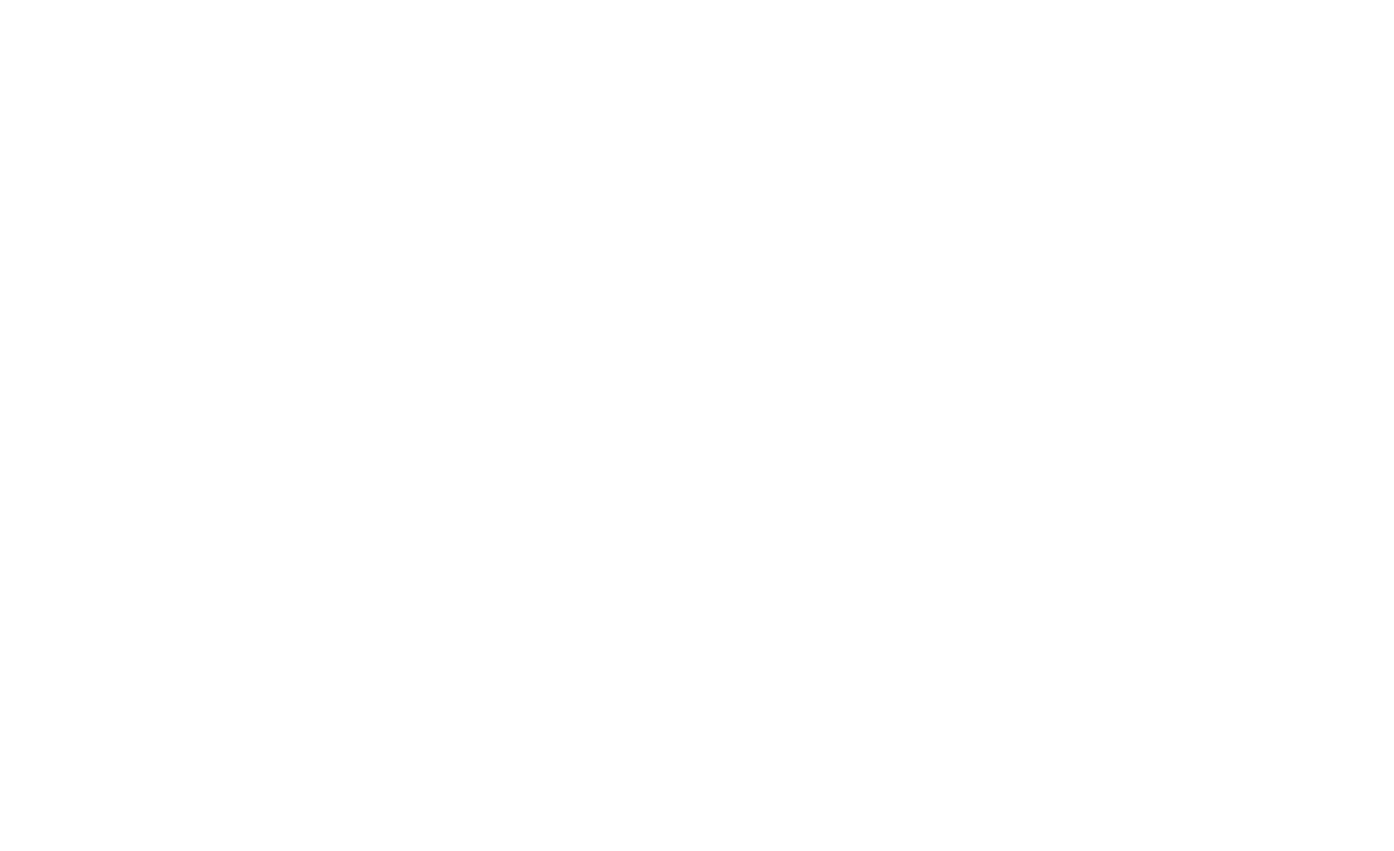
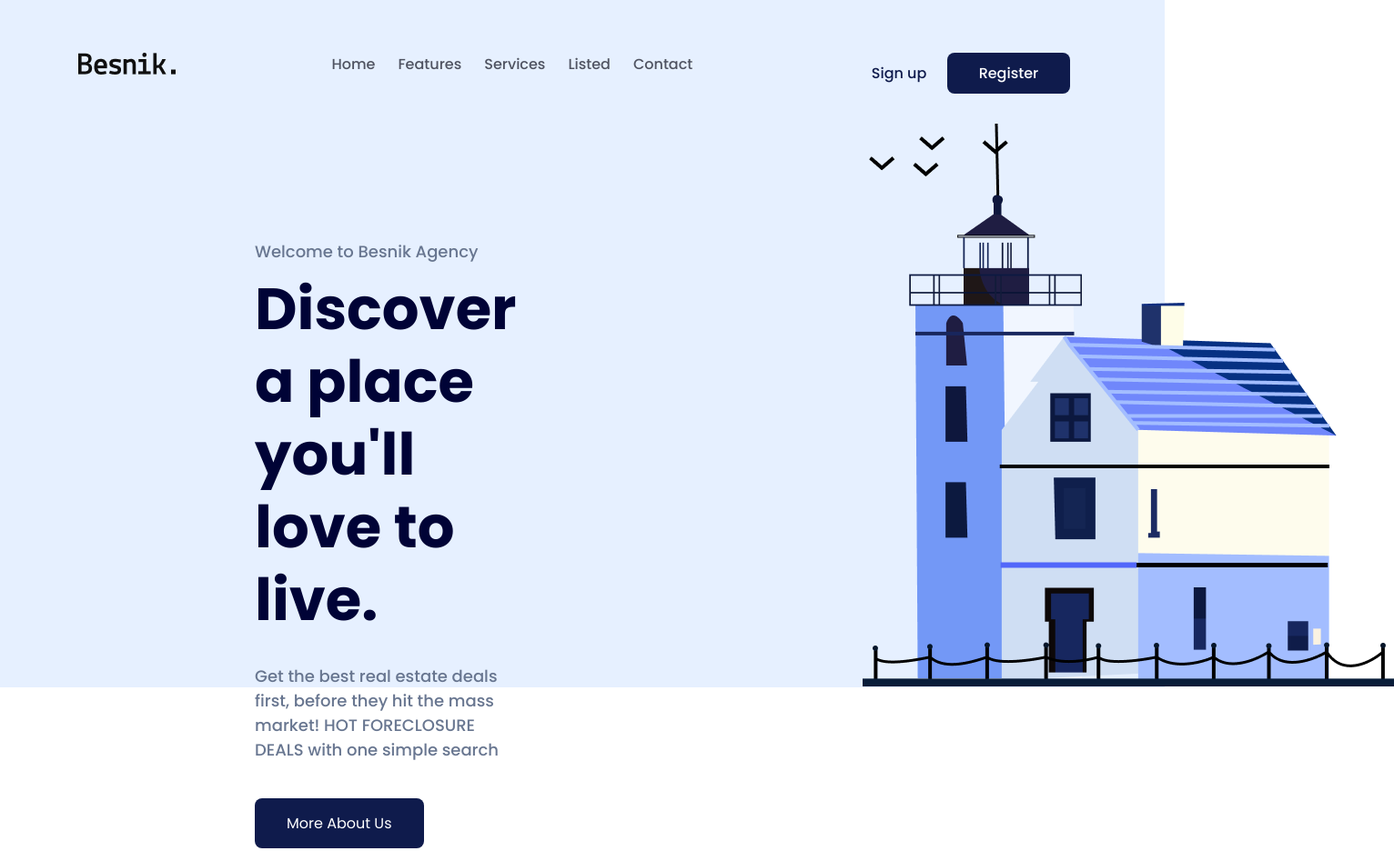
Before and after one commit to uttamsdev/besnik-agency, a plain HTML site: page index.html in a window 1280 px wide. Shown: the whole page at 91% size, 1532 px wide, since content can reach past the window. Before the commit the page ends 800 px from the top, so only its background shows below. Drawn offline with Linux system fonts and the light colour scheme.

Commit message:
header done

```diff
--- a/css/style.css
+++ b/css/style.css
@@ -0,0 +1,86 @@
+@import url("https://fonts.googleapis.com/css2?family=Poppins:wght@400;500;600;700;800&display=swap");
+* {
+  margin: 0;
+  padding: 0;
+  font-family: "Poppins", sans-serif;
+  text-decoration: none;
+  list-style: none;
+}
+header {
+  background: #e6f0ff;
+  height: 736px;
+  padding-top: 20px;
+}
+nav {
+  display: flex;
+  justify-content: space-around;
+  margin-top: 38px;
+}
+.nav-items ul {
+  display: flex;
+}
+.nav-items ul li {
+  margin-right: 25px;
+}
+.nav-items ul li a {
+  font-size: 16px;
+  font-weight: 500;
+  color: #4f5361;
+}
+.login a {
+  margin-right: 18px;
+  font-size: 16px;
+  font-weight: 500;
+}
+.login > a {
+  color: #0f1b4c;
+}
+.login a:last-child {
+  display: inline-block;
+  padding: 10px 35px;
+  color: white;
+  background-color: #0f1b4c;
+  border-radius: 8px;
+}
+.banner {
+  display: flex;
+  padding: 30px 0px 0px 0px;
+  gap: 100px;
+  /* gap: 200px; */
+}
+.banner img {
+  position: relative;
+  bottom: -2px;
+}
+.about {
+  width: 560px;
+  /* padding: 100px 200px; */
+  padding: 130px 280px;
+}
+.about p {
+  /* width: 400px; */
+  font-weight: 500;
+  color: #687690;
+  font-size: 18px;
+}
+.about h1 {
+  font-weight: bolder;
+  font-size: 64px;
+  color: #000336;
+  /* margin-top: -20px; */
+  line-height: 80px;
+  margin-bottom: 30px;
+}
+.about > p {
+  margin-bottom: 10px;
+}
+.about a {
+    display: inline-block;
+    padding: 15px 35px;
+    /* width: 98px; */
+    /* height: 40px; */
+    color: white;
+    background-color: #0f1b4c;
+    border-radius: 8px;
+    margin-top: 30px;
+  }
--- a/index.html
+++ b/index.html
@@ -1,12 +1,46 @@
 <!DOCTYPE html>
 <html lang="en">
+
 <head>
     <meta charset="UTF-8">
     <meta http-equiv="X-UA-Compatible" content="IE=edge">
     <meta name="viewport" content="width=device-width, initial-scale=1.0">
+    <link rel="stylesheet" href="css/style.css">
     <title>Agency</title>
 </head>
+
 <body>
+    <header>
+        <nav>
+            <div class="logo">
+                <img src="images/logo/Besnik..png" alt="">
+            </div>
+            <div class="nav-items">
+                <ul>
+                    <li><a href="#">Home</a></li>
+                    <li><a href="#">Features</a></li>
+                    <li><a href="#">Services</a></li>
+                    <li><a href="#">Listed</a></li>
+                    <li><a href="#">Contact</a></li>
+                </ul>
+            </div>
+            <div class="login">
+                <a href="#">Sign up</a>
+                <a href="#">Register</a>
+            </div>
+        </nav>
+        <div class="banner">
+            <div class="about">
+                <p>Welcome to Besnik Agency</p>
+                <h1>Discover a place you'll love to live.</h1>
+                <p>Get the best real estate deals first, before they hit the mass market! HOT FORECLOSURE DEALS with one simple search</p>
+                <a href="#">More About Us</a>
+            </div>
+            <div>
+                <img src="images/house.png" alt="">
+            </div>
+        </div>
+    </header>
+</body>
 
-</body>
 </html>
```
Also changed, not shown: images/house.png (added), images/logo/Besnik..png (added).
